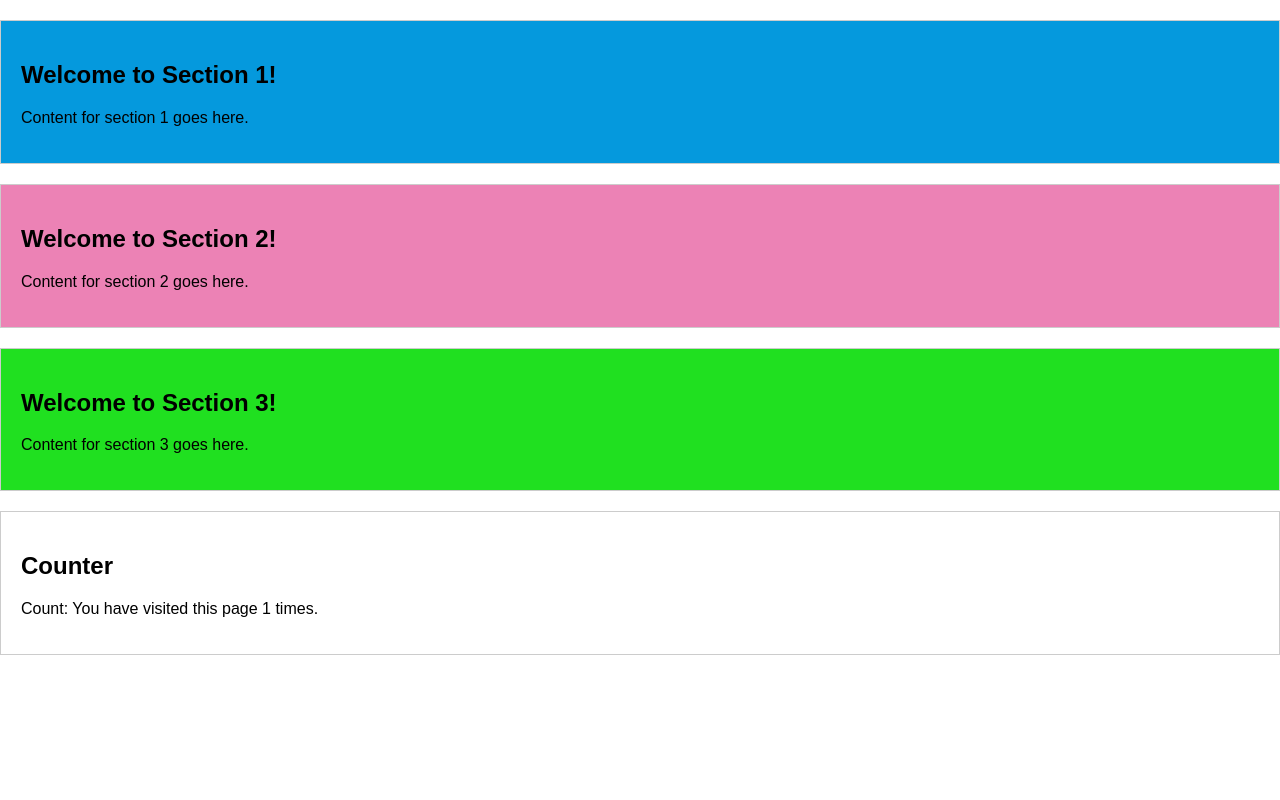
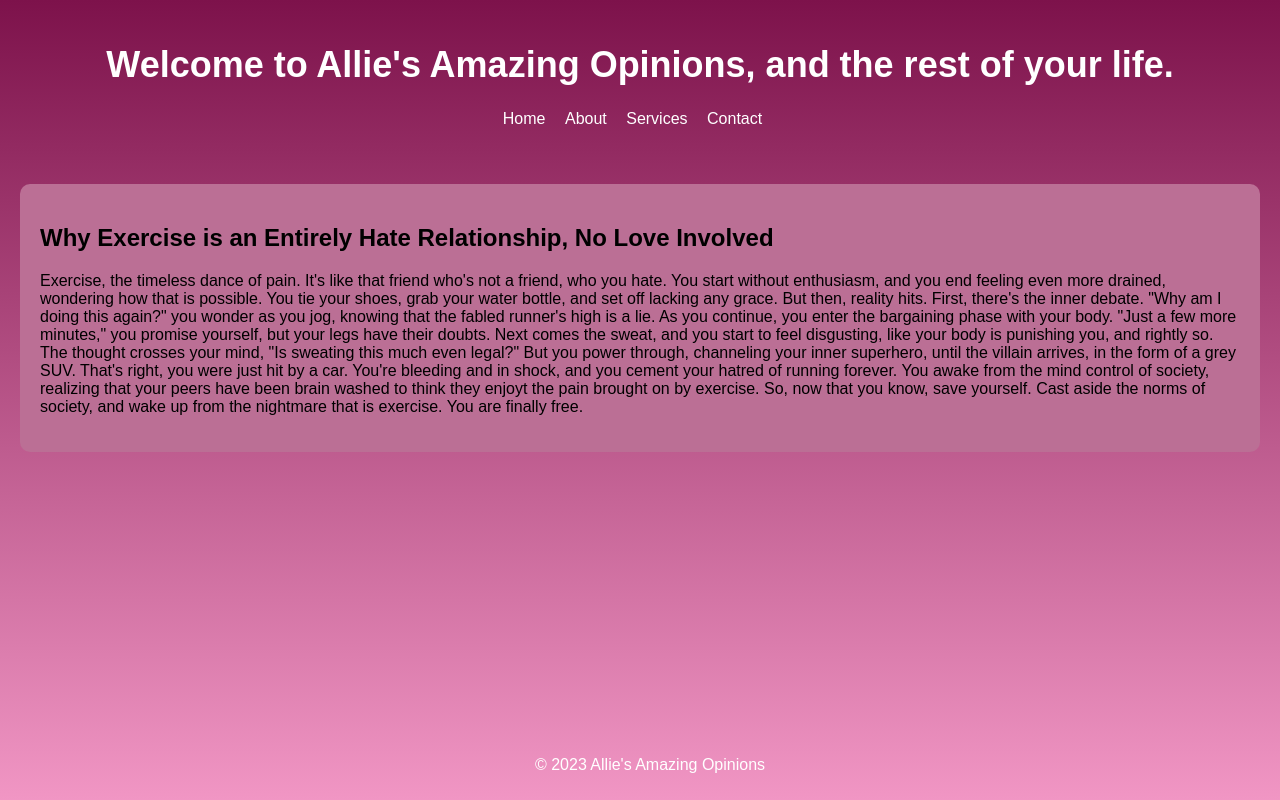
Before and after one commit to alliehunnius/Firebase, a plain HTML site: page public/index.html in a window 1280 px wide. Drawn offline with Linux system fonts and the light colour scheme.

Commit message:
finished for now

```diff
--- a/public/index.html
+++ b/public/index.html
@@ -1,30 +1,99 @@
 <!DOCTYPE html>
-<html lang="en">
+<html>
 <head>
     <meta charset="UTF-8">
-    <meta name="viewport" content="width=device-width, initial-scale=1.0">
-    <title>Static Website</title>
-    <link rel="stylesheet" href="style.css">
-    <script defer src="scripts/main.js"></script>
+    <title>Allie's Opinions </title>
+    <style>
+        html {
+            height: 100%;
+        }
+        body {
+            background: linear-gradient(to bottom, #7d124b, #f196c4);
+            margin: 0;
+            padding: 0;
+            font-family: Arial, sans-serif;
+            min-height: 100%; /* Ensure the body fills the entire viewport height */
+            position: relative; /* Set the body's position to relative */
+        }
+        header {
+            background: transparent;
+            color: white;
+            text-align: center;
+            padding: 20px;
+        }
+        /* ... (other styles remain the same) ... */
+        footer {
+            background: transparent;
+            color: white;
+            text-align: center;
+            padding: 10px;
+            position: absolute;
+            bottom: 0;
+            width: 100%;
+        }
+
+
+        h1 {
+            font-size: 36px;
+        }
+        nav ul {
+            list-style: none;
+            padding: 0;
+        }
+        nav ul li {
+            display: inline;
+            margin-right: 15px;
+        }
+        nav a {
+            text-decoration: none;
+            color: white;
+        }
+        main {
+            padding: 20px;
+        }
+        section {
+            background:   #bb6f95;
+            padding: 20px;
+            border-radius: 10px;
+            margin-bottom: 20px;
+        }
+        h2 {
+            font-size: 24px;
+        }
+
+    </style>
 </head>
 <body>
-    <section id="section1" class="page-section">
-        <h1>Welcome to Section 1!</h1>
-        <p>Content for section 1 goes here.</p>
-    </section>
+    <header>
+        <h1>Welcome to Allie's Amazing Opinions, and the rest of your life.</h1>
+        <nav>
+            <ul>
+                <li><a href="#">Home</a></li>
+                <li><a href="about.html">About</a></li>
+                <li><a href="services.html">Services</a></li>
+                <li><a href="contact.html">Contact</a></li>
+            </ul>
+        </nav>
+    </header>
 
-    <section id="section2" class="page-section">
-        <h1>Welcome to Section 2!</h1>
-        <p>Content for section 2 goes here.</p>
-    </section>
+    <main>
+        <section>
+            <h2>Why Exercise is an Entirely Hate Relationship, No Love Involved</h2>
+            <p>
+                Exercise, the timeless dance of pain. It's like that friend who's not a friend, who you hate.
+                You start without enthusiasm, and you end feeling even more drained, wondering how that is possible. You tie your shoes, grab your water bottle, and set off lacking any grace. But then, reality hits.
+                First, there's the inner debate. "Why am I doing this again?" you wonder as you jog, knowing that the fabled runner's high is a lie. As you continue, you enter the bargaining phase with your body. "Just a few more minutes," you promise yourself, but your legs have their doubts.
+                Next comes the sweat, and you start to feel disgusting, like your body is punishing you, and rightly so. The thought crosses your mind, "Is sweating this much even legal?" But you power through, channeling your inner superhero, until the villain arrives, in the form of a grey SUV.
+                That's right, you were just hit by a car. You're bleeding and in shock, and you cement your hatred of running forever. You awake from the mind control of society, realizing that your peers have been brain washed to think they enjoyt the pain brought on by exercise.
+                So, now that you know, save yourself. Cast aside the norms of society, and wake up from the nightmare that is exercise.
+                You are finally free.
 
-    <section id="section3" class="page-section">
-        <h1>Welcome to Section 3!</h1>
-        <p>Content for section 3 goes here.</p>
-    </section>
+            </p>
+        </section>
+    </main>
 
-    <section id="counter" class="page-section">
-        <h1>Counter</h1>
-        <p>Count: <span id="count">0</span></p>
+    <footer>
+        <p>&copy; 2023 Allie's Amazing Opinions</p>
+    </footer>
 </body>
 </html>
```
Also changed, not shown: public/about.html (added, +85 -0 lines), public/contact.html (added, +82 -0 lines), public/services.html (added, +84 -0 lines), 1 other file.
